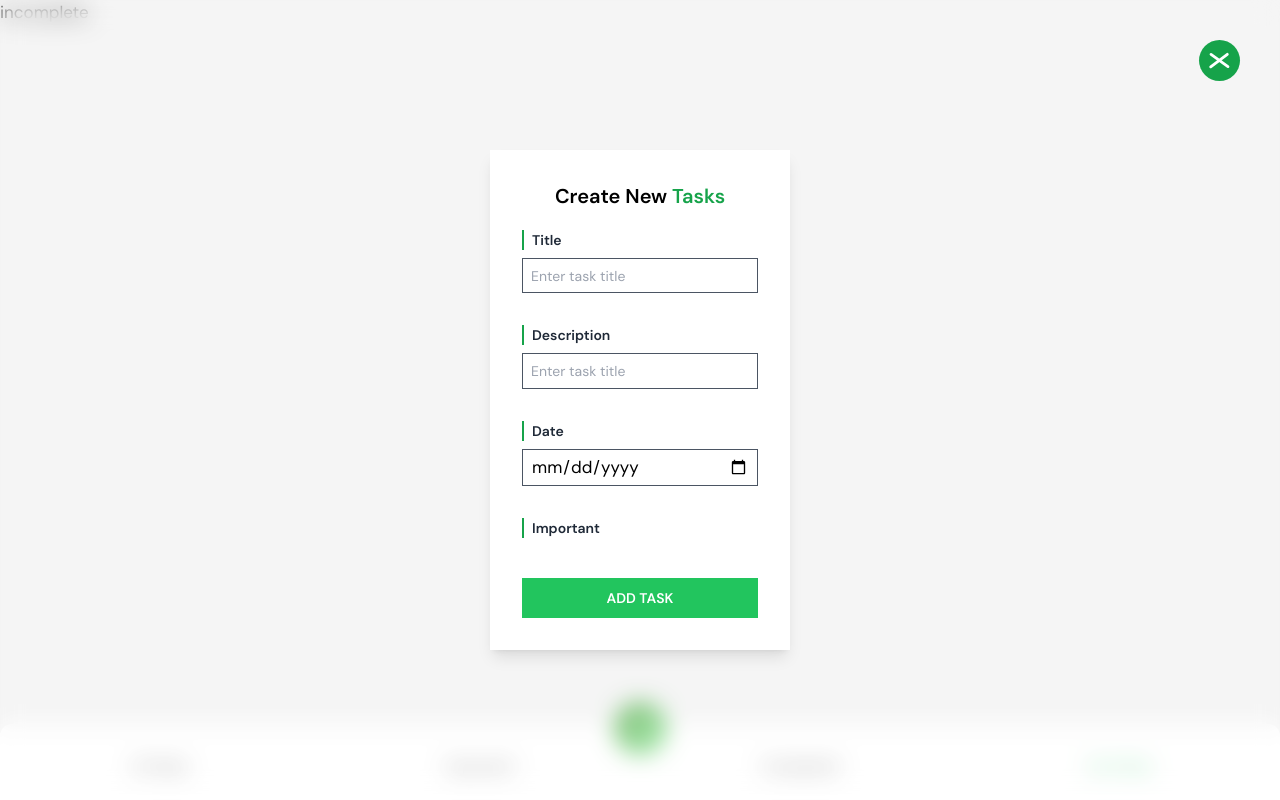
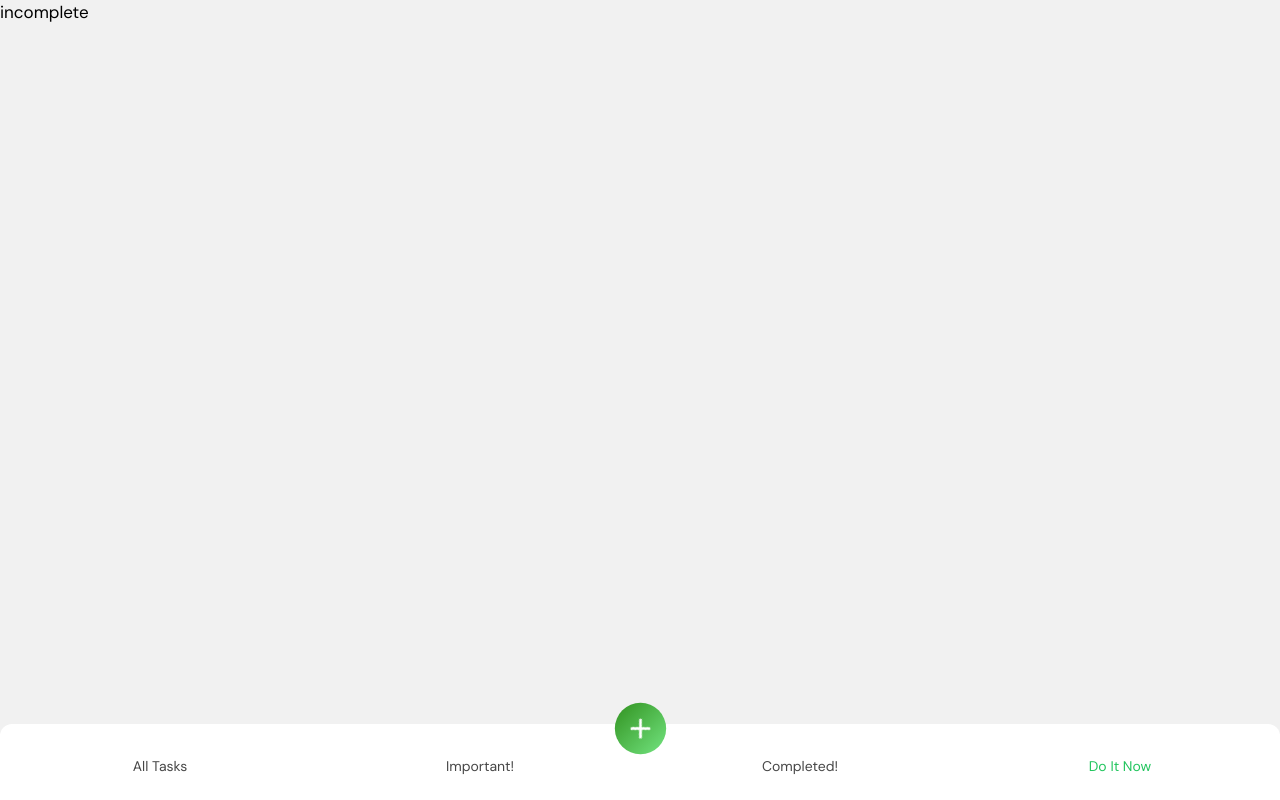
Before and after one commit to BrangB/Task_Manager, a Next.js app: page /incomplete in a window 1280 px wide. Built offline with nearby package versions, Linux system fonts and the light colour scheme.

Commit message:
fix form showing

```diff
--- a/app/components/Sidebar/Sidebar.tsx
+++ b/app/components/Sidebar/Sidebar.tsx
@@ -13,7 +13,7 @@ import BtnAnimation from '../ButtonAnimation/BtnAnimation';
 
 const Sidebar = () => {
 
-    const [showForm, setShowForm] = useState(true);
+    const [showForm, setShowForm] = useState(false);
     const [formData, setFormData] = useState({
         title: "",
         description: "",
```
